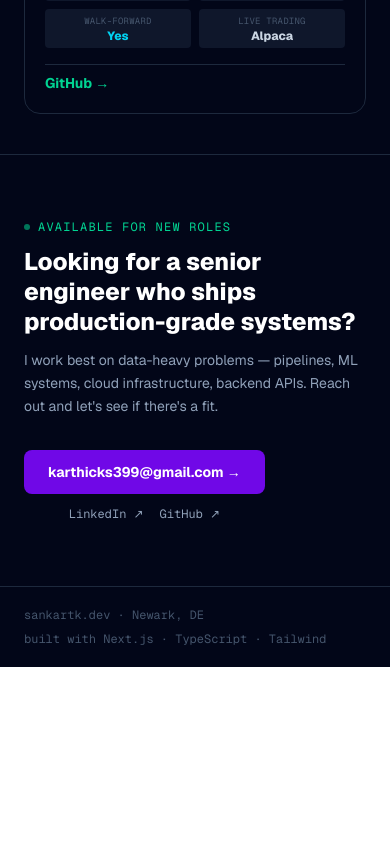
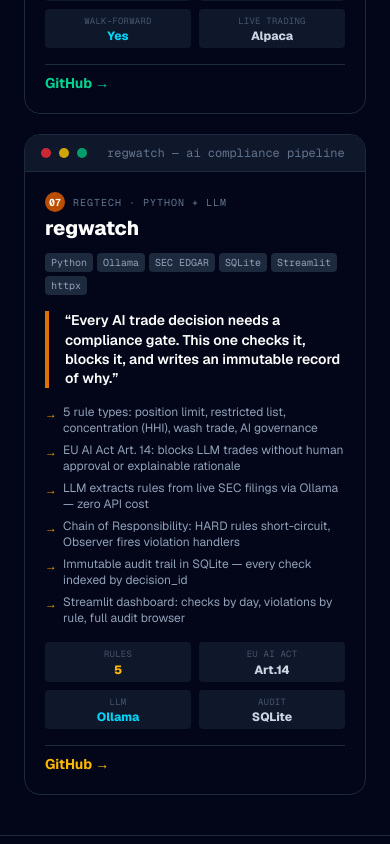
Before and after one commit to Sankartk/sankar-portfolio, a Next.js app: page / in a window 390 px wide. Shown: the part 7620-8464 px from the top of the page. Before the commit the page ends 8287 px from the top, so only its background shows below. Built offline with nearby package versions, Linux system fonts and the light colour scheme.

Commit message:
add regwatch project card

```diff
--- a/app/page.tsx
+++ b/app/page.tsx
@@ -789,6 +789,70 @@ export default function Home() {
             </div>
           </div>
 
+          {/* CARD 07 — regwatch */}
+          <div className="rounded-2xl bg-slate-950 border border-slate-800 overflow-hidden flex flex-col">
+            <div className="flex items-center gap-2 px-4 py-2.5 bg-slate-900 border-b border-slate-800">
+              <span className="w-2.5 h-2.5 rounded-full bg-red-500 opacity-80"/>
+              <span className="w-2.5 h-2.5 rounded-full bg-yellow-400 opacity-80"/>
+              <span className="w-2.5 h-2.5 rounded-full bg-emerald-500 opacity-80"/>
+              <span className="ml-3 text-xs font-mono text-slate-500">regwatch &mdash; ai compliance pipeline</span>
+            </div>
+            <div className="p-5 flex flex-col gap-4 flex-1">
+              <div className="flex items-start justify-between gap-3 flex-wrap">
+                <div>
+                  <div className="flex items-center gap-2 mb-1">
+                    <span className="text-[10px] font-mono font-bold text-white bg-amber-700 rounded-full w-5 h-5 flex items-center justify-center flex-shrink-0">07</span>
+                    <span className="text-[10px] font-mono text-slate-500 uppercase tracking-widest">RegTech &middot; Python + LLM</span>
+                  </div>
+                  <h3 className="text-xl font-extrabold text-white leading-tight">
+                    <a href="https://github.com/Sankartk/regwatch" className="hover:text-amber-400 transition-colors" target="_blank" rel="noopener noreferrer">regwatch</a>
+                  </h3>
+                </div>
+                <div className="flex flex-wrap gap-1">
+                  {["Python","Ollama","SEC EDGAR","SQLite","Streamlit","httpx"].map(t => (
+                    <span key={t} className="bg-slate-800 text-slate-400 px-1.5 py-0.5 rounded text-[10px] font-mono">{t}</span>
+                  ))}
+                </div>
+              </div>
+              <div className="border-l-4 border-amber-600 pl-4">
+                <p className="text-white text-sm font-semibold leading-snug">
+                  &ldquo;Every AI trade decision needs a compliance gate. This one checks it, blocks it, and writes an immutable record of why.&rdquo;
+                </p>
+              </div>
+              <ul className="flex flex-col gap-1.5 flex-1">
+                {[
+                  "5 rule types: position limit, restricted list, concentration (HHI), wash trade, AI governance",
+                  "EU AI Act Art. 14: blocks LLM trades without human approval or explainable rationale",
+                  "LLM extracts rules from live SEC filings via Ollama &mdash; zero API cost",
+                  "Chain of Responsibility: HARD rules short-circuit, Observer fires violation handlers",
+                  "Immutable audit trail in SQLite &mdash; every check indexed by decision_id",
+                  "Streamlit dashboard: checks by day, violations by rule, full audit browser",
+                ].map((item, i) => (
+                  <li key={i} className="flex items-start gap-1.5 text-xs text-slate-400">
+                    <span className="text-amber-500 mt-0.5 flex-shrink-0">&rarr;</span>
+                    <span dangerouslySetInnerHTML={{ __html: item }} />
+                  </li>
+                ))}
+              </ul>
+              <div className="grid grid-cols-2 sm:grid-cols-4 gap-2">
+                {[
+                  { label: "Rules", value: "5", c: "text-amber-400" },
+                  { label: "EU AI Act", value: "Art.14", c: "text-slate-300" },
+                  { label: "LLM", value: "Ollama", c: "text-cyan-400" },
+                  { label: "Audit", value: "SQLite", c: "text-slate-300" },
+                ].map(({ label, value, c }) => (
+                  <div key={label} className="bg-slate-900 rounded px-2 py-1.5 text-center">
+                    <p className="text-[9px] font-mono text-slate-600 uppercase tracking-wide mb-0.5 truncate">{label}</p>
+                    <p className={`text-xs font-extrabold leading-none ${c}`}>{value}</p>
+                  </div>
+                ))}
+              </div>
+              <div className="flex gap-5 pt-2 border-t border-slate-800 mt-auto">
+                <a href="https://github.com/Sankartk/regwatch" className="text-sm font-bold text-amber-400 hover:text-amber-300 transition-colors" target="_blank" rel="noopener noreferrer">GitHub &rarr;</a>
+              </div>
+            </div>
+          </div>
+
           </div>{/* end 2x2 grid */}
       </section>
 
```
